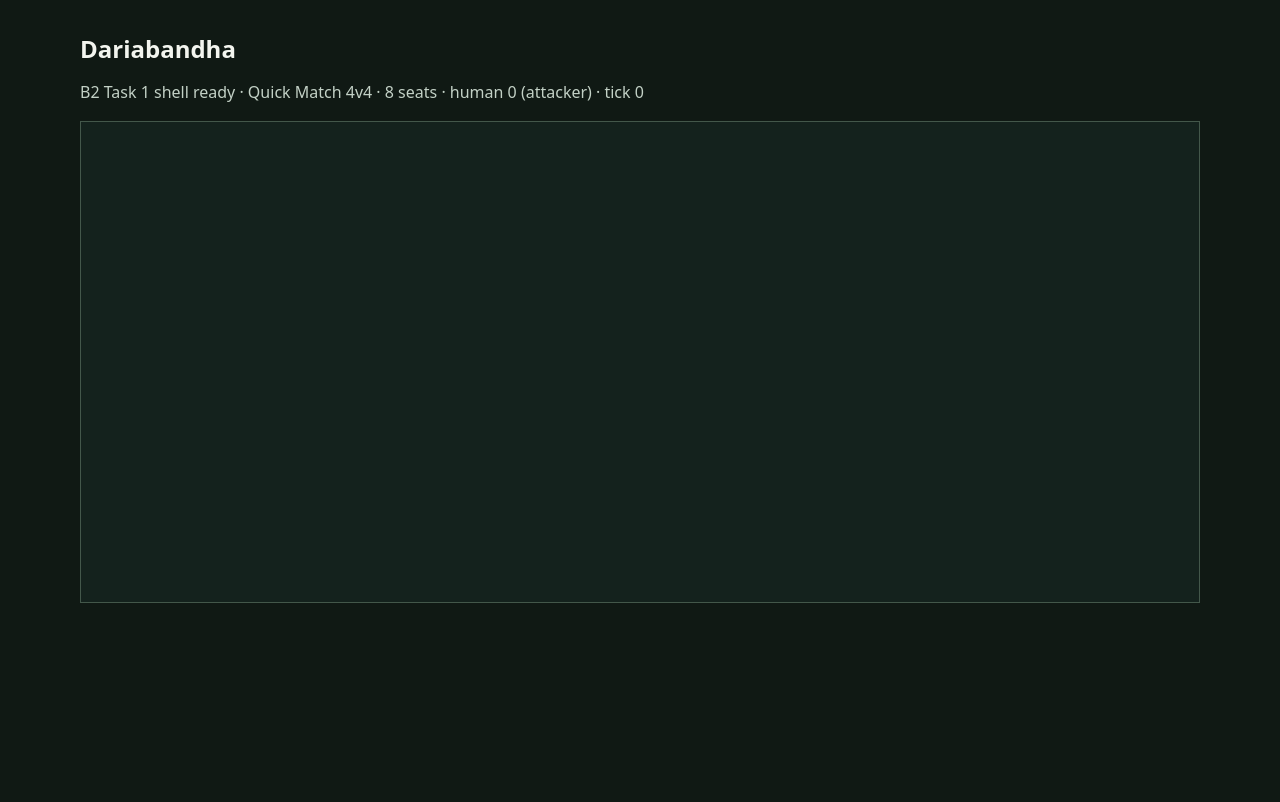
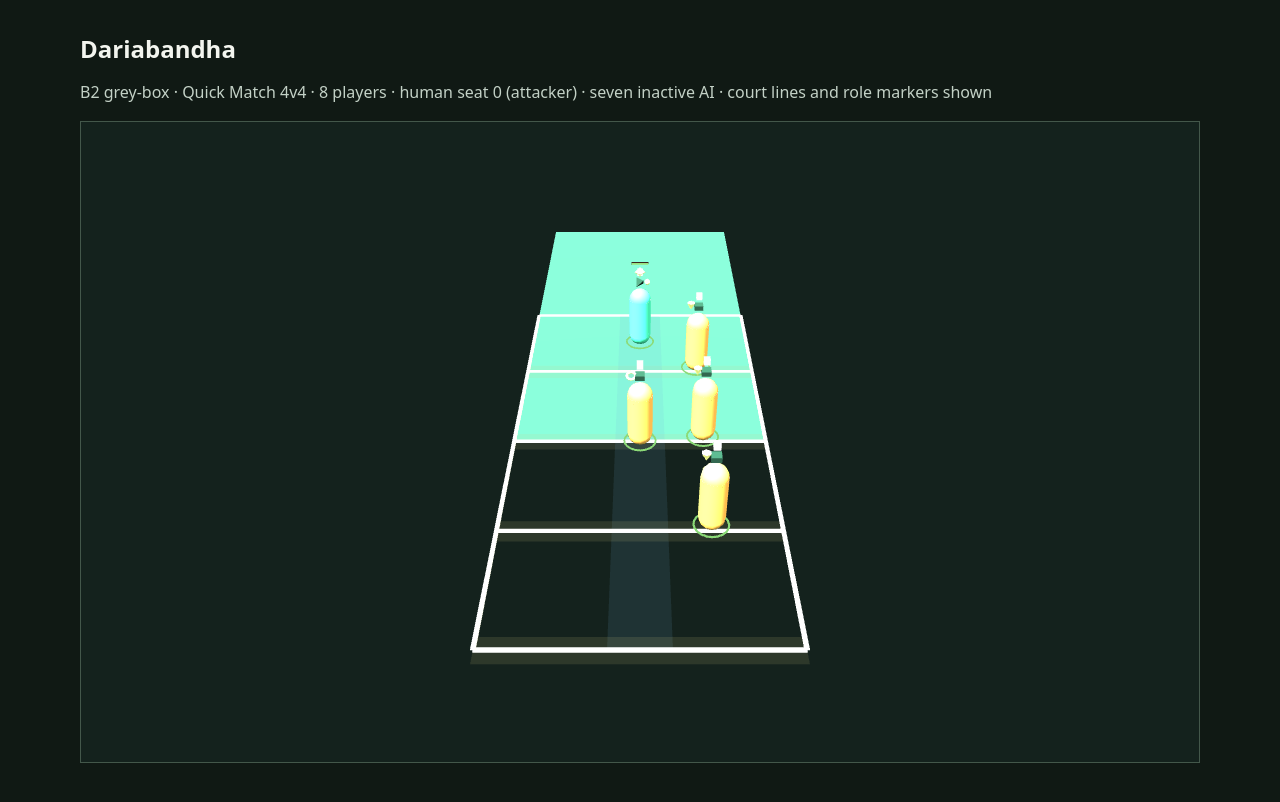
Before and after one commit to mdrahulislamuzzol-hub/dariabandha, a website built with Vite: page index.html in a window 1280 px wide. Built offline with nearby package versions, Linux system fonts and the light colour scheme; animation ran at ten frames a second.

Commit message:
Build B2 grey-box court and player view

```diff
--- a/src/browser/coordinator.js
+++ b/src/browser/coordinator.js
@@ -7,15 +7,17 @@ import { createQuickMatchFixture } from './quick-match-fixture.js';
 export function createGameCoordinator({ humanRole = 'attacker', onUpdate = () => {} } = {}) {
   if (typeof onUpdate !== 'function') throw new TypeError('onUpdate must be a function');
   let state = createQuickMatchFixture(humanRole);
+  let previousState = state;
   let accumulator = 0;
   let humanInput = {};
 
   function publish(events, steps) {
-    onUpdate({ state, events, steps, interpolationAlpha: accumulator * TICK_RATE });
+    onUpdate({ state, previousState, events, steps, interpolationAlpha: accumulator * TICK_RATE });
   }
 
   return {
     get state() { return state; },
+    get previousState() { return previousState; },
     get interpolationAlpha() { return accumulator * TICK_RATE; },
     get humanSeat() { return state.players.find((player) => player.controller === 'human').seat; },
     setHumanInput(input) {
@@ -23,16 +25,45 @@ export function createGameCoordinator({ humanRole = 'attacker', onUpdate = () =>
       humanInput = structuredClone(input);
     },
     advanceFrame(deltaSeconds) {
-      const result = advanceFrame(accumulator, deltaSeconds, state, () => ({
-        [this.humanSeat]: humanInput,
-      }));
-      accumulator = result.accumulator;
-      state = result.state;
-      publish(result.events, result.steps);
-      return { ...result, interpolationAlpha: accumulator * TICK_RATE };
+      if (!Number.isFinite(deltaSeconds) || deltaSeconds < 0) throw new TypeError('deltaSeconds must be a finite non-negative number');
+      const tickSeconds = 1 / TICK_RATE;
+      const admittedSeconds = Math.max(0, Math.min(accumulator + deltaSeconds, MAX_STEPS_PER_FRAME * tickSeconds) - accumulator);
+      let remaining = admittedSeconds;
+      let steps = 0;
+      const events = [];
+      while (steps < MAX_STEPS_PER_FRAME) {
+        const untilTick = tickSeconds - accumulator;
+        if (remaining + 1e-10 < untilTick) break;
+        const before = state;
+        const result = advanceFrame(accumulator, untilTick, state, () => ({
+          [this.humanSeat]: humanInput,
+        }));
+        if (result.steps === 0) break;
+        previousState = before;
+        state = result.state;
+        accumulator = result.accumulator;
+        events.push(...result.events);
+        steps += result.steps;
+        remaining = Math.max(0, remaining - untilTick);
+      }
+      if (remaining > 0) {
+        const result = advanceFrame(accumulator, remaining, state, () => ({
+          [this.humanSeat]: humanInput,
+        }));
+        accumulator = result.accumulator;
+        events.push(...result.events);
+        steps += result.steps;
+        if (result.steps > 0) {
+          previousState = state;
+          state = result.state;
+        }
+      }
+      publish(events, steps);
+      return { accumulator, state, previousState, events, steps, interpolationAlpha: accumulator * TICK_RATE };
     },
     reset() {
       state = createQuickMatchFixture(humanRole);
+      previousState = state;
       accumulator = 0;
       humanInput = {};
       publish([], 0);
--- /dev/null
+++ b/src/browser/greybox-view.js
@@ -0,0 +1,226 @@
+import {
+  ATTACKER_CAPSULE_HEIGHT_METRES,
+  ATTACKER_CAPSULE_RADIUS_METRES,
+  STAMINA_CAPACITY,
+} from '../rules/constants.js';
+import { createCourt } from '../rules/court.js';
+
+/** B1 metre coordinates are centred on court width and translated so its
+ * front end is at z=-length/2. One world unit equals one metre; y is up. */
+export const metresToWorld = (x, z, courtLengthMetres) => ({ x, y: 0, z: z - courtLengthMetres / 2 });
+
+function worldPoint(x, z, court) {
+  return metresToWorld(x, z, court.lengthMetres);
+}
+
+/** Plain geometry manifest keeps the B1/render boundary independently testable. */
+export function describeCourtGeometry(court) {
+  const lineSpecs = [...court.rowLines, ...court.endLines, ...court.sideLines];
+  const lines = lineSpecs.map((entry) => {
+    const start = entry.axis === 'z'
+      ? worldPoint(entry.minAlong, entry.centre, court)
+      : worldPoint(entry.centre, entry.minAlong, court);
+    const end = entry.axis === 'z'
+      ? worldPoint(entry.maxAlong, entry.centre, court)
+      : worldPoint(entry.centre, entry.maxAlong, court);
+    return { id: entry.id, axis: entry.axis, halfWidth: entry.halfWidth, start, end };
+  });
+  return {
+    format: court.format,
+    widthMetres: court.widthMetres,
+    lengthMetres: court.lengthMetres,
+    ground: {
+      min: worldPoint(court.bounds.xMin, court.bounds.zMin, court),
+      max: worldPoint(court.bounds.xMax, court.bounds.zMax, court),
+    },
+    lines,
+    laneStrips: court.laneStrips.map(({ id, xMin, xMax, zMin, zMax }) => ({
+      id,
+      min: worldPoint(xMin, zMin, court),
+      max: worldPoint(xMax, zMax, court),
+    })),
+    spine: {
+      id: court.spineGeometry.id,
+      min: worldPoint(court.spineGeometry.xMin, court.spineGeometry.zMin, court),
+      max: worldPoint(court.spineGeometry.xMax, court.spineGeometry.zMax, court),
+    },
+  };
+}
+
+export function describeActors(state) {
+  return state.players.map((player) => ({
+    seat: player.seat,
+    team: player.team,
+    controller: player.controller,
+    role: player.role,
+    state: player.state,
+    stamina: player.stamina,
+    position: metresToWorld(player.position.x, player.position.z, state.court.lengthMetres),
+    facing: { ...player.facing },
+  }));
+}
+
+export function interpolateActor(previous, current, alpha) {
+  const t = Math.max(0, Math.min(1, alpha));
+  return {
+    seat: current.seat,
+    position: {
+      x: previous.position.x + (current.position.x - previous.position.x) * t,
+      z: previous.position.z + (current.position.z - previous.position.z) * t,
+    },
+    facing: {
+      x: previous.facing.x + (current.facing.x - previous.facing.x) * t,
+      z: previous.facing.z + (current.facing.z - previous.facing.z) * t,
+    },
+  };
+}
+
+const TEAM_COLORS = [0x42c9a1, 0xf0a34a];
+
+function makeBox(THREE, width, height, depth, material, parent, x, y, z) {
+  const mesh = new THREE.Mesh(new THREE.BoxGeometry(width, height, depth), material);
+  mesh.position.set(x, y, z);
+  parent.add(mesh);
+  return mesh;
+}
+
+function makeCourt(THREE, scene, court, geometry) {
+  const groundMaterial = new THREE.MeshStandardMaterial({ color: 0x244c3a, roughness: 1 });
+  const ground = new THREE.Mesh(new THREE.PlaneGeometry(geometry.widthMetres, geometry.lengthMetres), groundMaterial);
+  ground.rotation.x = -Math.PI / 2;
+  ground.position.z = -court.lengthMetres / 2;
+  ground.receiveShadow = true;
+  scene.add(ground);
+
+  const laneMaterial = new THREE.MeshBasicMaterial({ color: 0xd7ca82, transparent: true, opacity: 0.13, depthWrite: false });
+  for (const lane of geometry.laneStrips) {
+    const width = lane.max.x - lane.min.x;
+    const length = lane.max.z - lane.min.z;
+    const mesh = new THREE.Mesh(new THREE.PlaneGeometry(width, length), laneMaterial);
+    mesh.rotation.x = -Math.PI / 2;
+    mesh.position.set((lane.min.x + lane.max.x) / 2, 0.012, (lane.min.z + lane.max.z) / 2);
+    scene.add(mesh);
+  }
+  const spineMaterial = new THREE.MeshBasicMaterial({ color: 0x72aede, transparent: true, opacity: 0.12, depthWrite: false });
+  const spine = new THREE.Mesh(new THREE.PlaneGeometry(geometry.spine.max.x - geometry.spine.min.x, geometry.spine.max.z - geometry.spine.min.z), spineMaterial);
+  spine.rotation.x = -Math.PI / 2;
+  spine.position.set((geometry.spine.min.x + geometry.spine.max.x) / 2, 0.015, (geometry.spine.min.z + geometry.spine.max.z) / 2);
+  scene.add(spine);
+
+  const lineMaterial = new THREE.MeshStandardMaterial({ color: 0xf4f0d0, roughness: 0.8 });
+  for (const line of geometry.lines) {
+    const length = Math.hypot(line.end.x - line.start.x, line.end.z - line.start.z);
+    const alongZ = line.axis === 'x';
+    const lineWidth = line.halfWidth * 2;
+    const mesh = new THREE.Mesh(
+      new THREE.BoxGeometry(alongZ ? lineWidth : length, 0.025, alongZ ? length : lineWidth),
+      lineMaterial,
+    );
+    mesh.position.set((line.start.x + line.end.x) / 2, 0.025, (line.start.z + line.end.z) / 2);
+    scene.add(mesh);
+  }
+}
+
+function makeActor(THREE, scene, actor) {
+  const group = new THREE.Group();
+  group.userData = { seat: actor.seat, team: actor.team, controller: actor.controller, role: actor.role };
+  const teamMaterial = new THREE.MeshStandardMaterial({ color: TEAM_COLORS[actor.team], roughness: 0.62 });
+  const darkMaterial = new THREE.MeshStandardMaterial({ color: 0x183026, roughness: 0.8 });
+  const markerMaterial = new THREE.MeshStandardMaterial({ color: 0xf5e8a5, emissive: 0x40350e });
+  const radius = ATTACKER_CAPSULE_RADIUS_METRES;
+  const height = ATTACKER_CAPSULE_HEIGHT_METRES;
+  const shaftHeight = Math.max(0.2, height - 2 * radius);
+  const body = new THREE.Mesh(new THREE.CylinderGeometry(radius, radius, shaftHeight, 12), teamMaterial);
+  body.position.y = radius + shaftHeight / 2;
+  group.add(body);
+  const lower = new THREE.Mesh(new THREE.SphereGeometry(radius, 12, 8), teamMaterial);
+  lower.position.y = radius;
+  group.add(lower);
+  const upper = new THREE.Mesh(new THREE.SphereGeometry(radius, 12, 8), teamMaterial);
+  upper.position.y = radius + shaftHeight;
+  group.add(upper);
+  // Team emblem: a triangular tetrahedron for team 0, a square plate for team 1.
+  const emblem = new THREE.Mesh(
+    actor.team === 0 ? new THREE.TetrahedronGeometry(0.16) : new THREE.BoxGeometry(0.22, 0.12, 0.22),
+    darkMaterial,
+  );
+  emblem.position.set(0, height + 0.22, 0);
+  group.add(emblem);
+  // Controller marker is shape-coded: human = octahedron, inactive AI = cube.
+  const controllerMark = new THREE.Mesh(
+    actor.controller === 'human' ? new THREE.OctahedronGeometry(0.15) : new THREE.BoxGeometry(0.15, 0.15, 0.15),
+    markerMaterial,
+  );
+  controllerMark.position.set(0, height + 0.52, 0);
+  group.add(controllerMark);
+  // Role marker: attacker = sphere, guard = cone, Sikka = ring.
+  const roleMarkers = {
+    attacker: new THREE.Mesh(new THREE.SphereGeometry(0.08, 8, 6), markerMaterial),
+    guard: new THREE.Mesh(new THREE.ConeGeometry(0.11, 0.2, 6), markerMaterial),
+    sikka: new THREE.Mesh(new THREE.TorusGeometry(0.1, 0.035, 6, 12), markerMaterial),
+  };
+  for (const [role, roleMark] of Object.entries(roleMarkers)) {
+    roleMark.position.set(0.2, height + 0.23, 0);
+    roleMark.visible = role === actor.role;
+    if (role === 'guard') roleMark.rotation.x = Math.PI;
+    group.add(roleMark);
+  }
+  // State ring and a B1 stamina meter (present only for players with stamina).
+  const stateRing = new THREE.Mesh(
+    new THREE.TorusGeometry(radius + 0.08, 0.025, 5, 20),
+    new THREE.MeshBasicMaterial({ color: actor.state === 'active' ? 0x8cda78 : 0xb2b2b2 }),
+  );
+  stateRing.rotation.x = Math.PI / 2;
+  stateRing.position.y = 0.045;
+  group.add(stateRing);
+  let staminaFill;
+  if (actor.stamina !== null) {
+    const background = new THREE.Mesh(new THREE.BoxGeometry(0.46, 0.055, 0.04), new THREE.MeshBasicMaterial({ color: 0x382821 }));
+    background.position.set(0, height + 0.78, 0);
+    group.add(background);
+    staminaFill = new THREE.Mesh(new THREE.BoxGeometry(0.44, 0.035, 0.045), new THREE.MeshBasicMaterial({ color: 0x9be27f }));
+    staminaFill.position.set(0, height + 0.78, 0.025);
+    group.add(staminaFill);
+  }
+  scene.add(group);
+  group.userData.staminaFill = staminaFill;
+  group.userData.stateRing = stateRing;
+  group.userData.roleMarkers = roleMarkers;
+  return group;
+}
+
+export function createGreyboxView(THREE, initialState) {
+  const scene = new THREE.Scene();
+  scene.background = new THREE.Color(0x14221d);
+  const court = initialState.court ?? createCourt('4v4');
+  const geometry = describeCourtGeometry(court);
+  makeCourt(THREE, scene, court, geometry);
+  scene.add(new THREE.HemisphereLight(0xe9f3e8, 0x25372d, 2.0));
+  const keyLight = new THREE.DirectionalLight(0xffffff, 2.2);
+  keyLight.position.set(-4, 10, 5);
+  scene.add(keyLight);
+  const actors = new Map(describeActors(initialState).map((actor) => [actor.seat, makeActor(THREE, scene, actor)]));
+  return {
+    scene,
+    courtGeometry: geometry,
+    actors,
+    update(state, previousState = state, alpha = 1) {
+      const previousBySeat = new Map(describeActors(previousState).map((actor) => [actor.seat, actor]));
+      for (const actor of describeActors(state)) {
+        const group = actors.get(actor.seat);
+        const prior = previousBySeat.get(actor.seat) ?? actor;
+        const blended = interpolateActor(prior, actor, alpha);
+        group.position.set(blended.position.x, 0, blended.position.z);
+        group.rotation.y = Math.atan2(blended.facing.x, blended.facing.z);
+        group.userData.role = actor.role;
+        group.userData.controller = actor.controller;
+        group.userData.state = actor.state;
+        group.userData.stamina = actor.stamina;
+        for (const [role, marker] of Object.entries(group.userData.roleMarkers)) marker.visible = role === actor.role;
+        group.userData.staminaFill?.scale.setX(Math.max(0.001, actor.stamina / STAMINA_CAPACITY));
+        group.userData.staminaFill?.position.setX(-0.22 + 0.22 * (actor.stamina / STAMINA_CAPACITY));
+        group.userData.stateRing.material.color.set(actor.state === 'active' ? 0x8cda78 : 0xb2b2b2);
+      }
+    },
+  };
+}
--- a/src/browser/main.js
+++ b/src/browser/main.js
@@ -1,6 +1,7 @@
 import * as THREE from 'three';
 import './style.css';
 import { createGameCoordinator } from './coordinator.js';
+import { createGreyboxView } from './greybox-view.js';
 
 const root = document.querySelector('#game-root');
 const status = document.querySelector('#game-status');
@@ -9,30 +10,33 @@ const game = createGameCoordinator();
 try {
   const renderer = new THREE.WebGLRenderer({ antialias: true, alpha: false });
   renderer.setPixelRatio(Math.min(window.devicePixelRatio || 1, 2));
-  renderer.setSize(root.clientWidth || window.innerWidth, 480, false);
+  const sceneHeight = 640;
+  renderer.setSize(root.clientWidth || window.innerWidth, sceneHeight, false);
   renderer.setClearColor(0x14221d, 1);
   root.append(renderer.domElement);
 
-  const scene = new THREE.Scene();
-  const camera = new THREE.PerspectiveCamera(55, (root.clientWidth || window.innerWidth) / 480, 0.1, 100);
-  camera.position.set(0, 8, 14);
+  const view = createGreyboxView(THREE, game.state);
+  const scene = view.scene;
+  const camera = new THREE.PerspectiveCamera(44, (root.clientWidth || window.innerWidth) / sceneHeight, 0.1, 100);
+  camera.position.set(0, 12, 15);
   camera.lookAt(0, 0, 0);
 
-  status.textContent = `B2 Task 1 shell ready · Quick Match 4v4 · ${game.state.players.length} seats · human ${game.humanSeat} (${game.state.players[game.humanSeat].role}) · tick ${game.state.tick}`;
+  status.textContent = `B2 grey-box · Quick Match 4v4 · ${game.state.players.length} players · human seat ${game.humanSeat} (${game.state.players[game.humanSeat].role}) · seven inactive AI · court lines and role markers shown`;
 
   let previousTimestamp;
   function frame(timestamp) {
     const deltaSeconds = previousTimestamp === undefined ? 0 : (timestamp - previousTimestamp) / 1000;
     previousTimestamp = timestamp;
-    game.advanceFrame(Math.max(0, deltaSeconds));
+    const frameState = game.advanceFrame(Math.max(0, deltaSeconds));
+    view.update(frameState.state, frameState.previousState, frameState.interpolationAlpha);
     renderer.render(scene, camera);
     window.requestAnimationFrame(frame);
   }
   window.requestAnimationFrame(frame);
   window.addEventListener('resize', () => {
     const width = root.clientWidth || window.innerWidth;
-    renderer.setSize(width, 480, false);
-    camera.aspect = width / 480;
+    renderer.setSize(width, sceneHeight, false);
+    camera.aspect = width / sceneHeight;
     camera.updateProjectionMatrix();
   });
 } catch (error) {
--- a/src/browser/style.css
+++ b/src/browser/style.css
@@ -12,5 +12,5 @@ main { width: min(100% - 2rem, 70rem); margin: 2rem auto; }
 h1 { margin: 0 0 0.5rem; font-size: 1.5rem; }
 #game-status { min-height: 1.5rem; color: #c3d1c6; }
 #game-status[data-state='webgl-unavailable'] { color: #ffcf87; }
-#game-root { width: 100%; min-height: 20rem; overflow: hidden; border: 1px solid #43574a; background: #14221d; }
-#game-root canvas { display: block; width: 100%; height: 30rem; }
+#game-root { width: 100%; min-height: 24rem; overflow: hidden; border: 1px solid #43574a; background: #14221d; }
+#game-root canvas { display: block; width: 100%; height: 40rem; }
```
Also changed, not shown: docs/superpowers/plans/2026-10-22-dariabandha-b2-playable-browser-game.md (+1 -1 lines), docs/superpowers/progress/2026-10-22-dariabandha-b2-progress.md (+16 -6 lines), tests/browser/task2.test.js (added, +109 -0 lines), .superpowers/sdd/2026-10-22-dariabandha-b2-playable-browser-game/progress.md, .superpowers/sdd/2026-10-22-dariabandha-b2-playable-browser-game/task-2-manual-checklist.md (added), .superpowers/sdd/2026-10-22-dariabandha-b2-playable-browser-game/task-2-report.md (added), README_FIRST.txt.
